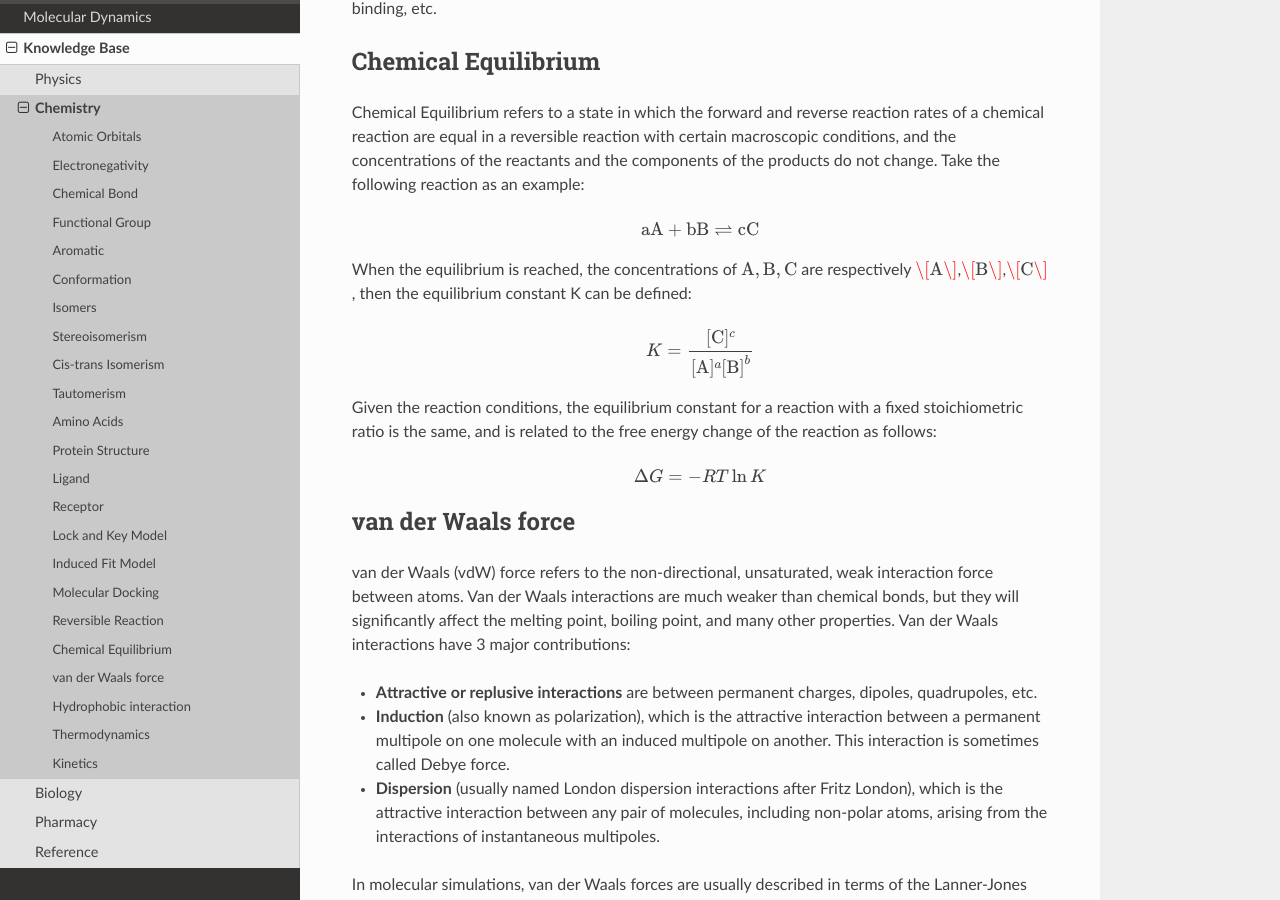
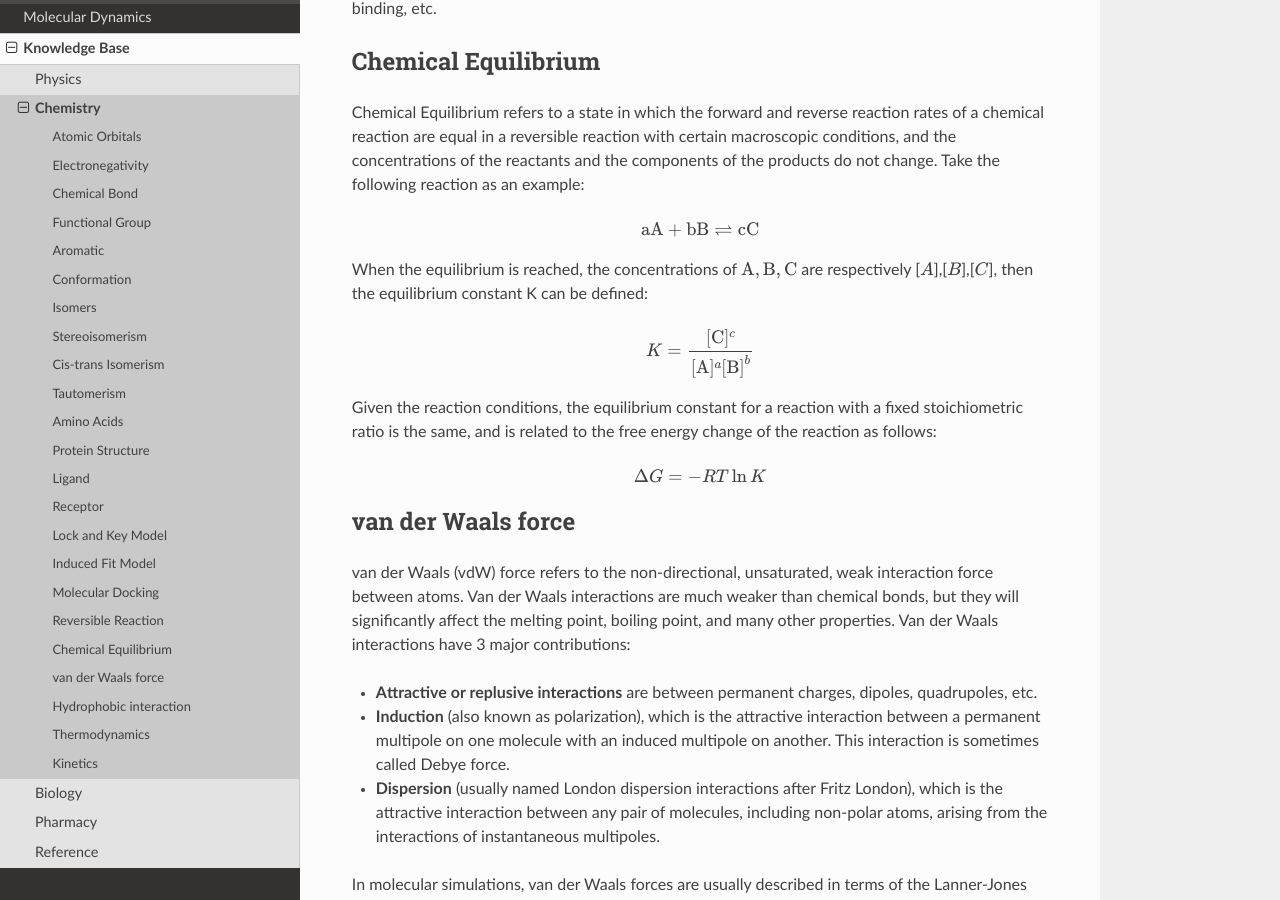
Before and after one commit to deepmodeling/AI4Science101, a Sphinx documentation site: the page built from source/chapters/knowledge_base/chemistry.md, in a window 1280 px wide and 900 px high, scrolled down 6811 px. Built offline with Sphinx 7.4.7 and the Read the Docs theme 2.0.0, drawn with Linux system fonts in a browser that asks for light colours; pages that are not in the unit, such as notebooks, are missing from menus.

Commit message:
Update chemistry.md
Signed-off-by: Chenqqian Zhang <100290172+infinitude12321@users.noreply.github.com>

```diff
--- a/source/chapters/knowledge_base/chemistry.md
+++ b/source/chapters/knowledge_base/chemistry.md
@@ -113,7 +113,7 @@ Chemical Equilibrium refers to a state in which the forward and reverse reaction
   \end{aligned}
   </center>
 
-When the equilibrium is reached, the concentrations of $\mathrm{A,B,C}$ are respectively $\mathrm{\[A\]}$,$\mathrm{\[B\]}$,$\mathrm{\[C\]}$, then the equilibrium constant K can be defined:
+When the equilibrium is reached, the concentrations of $\mathrm{A,B,C}$ are respectively [$A$],[$B$],[$C$], then the equilibrium constant K can be defined:
 
 <center>
   \begin{aligned}
```
